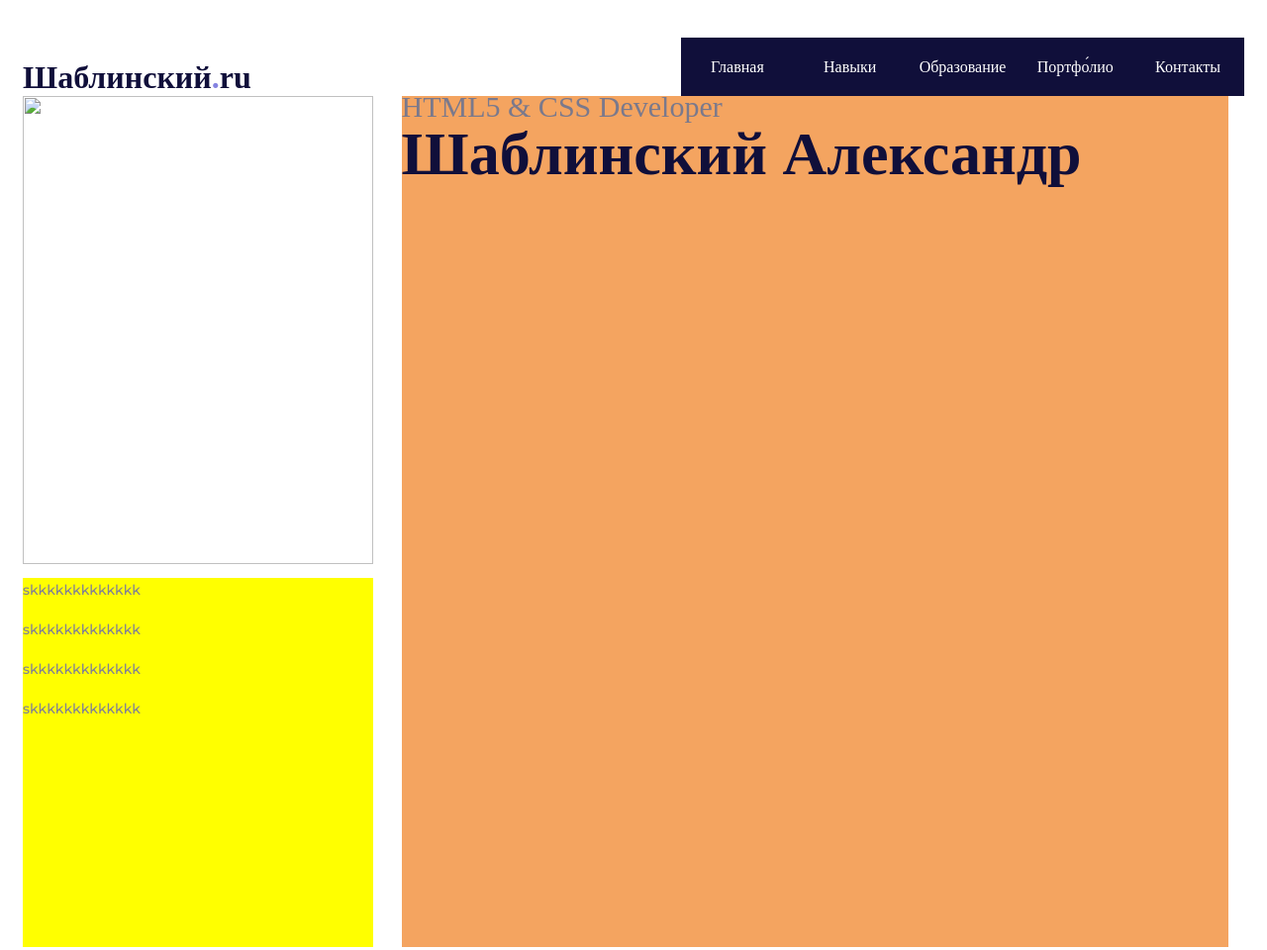
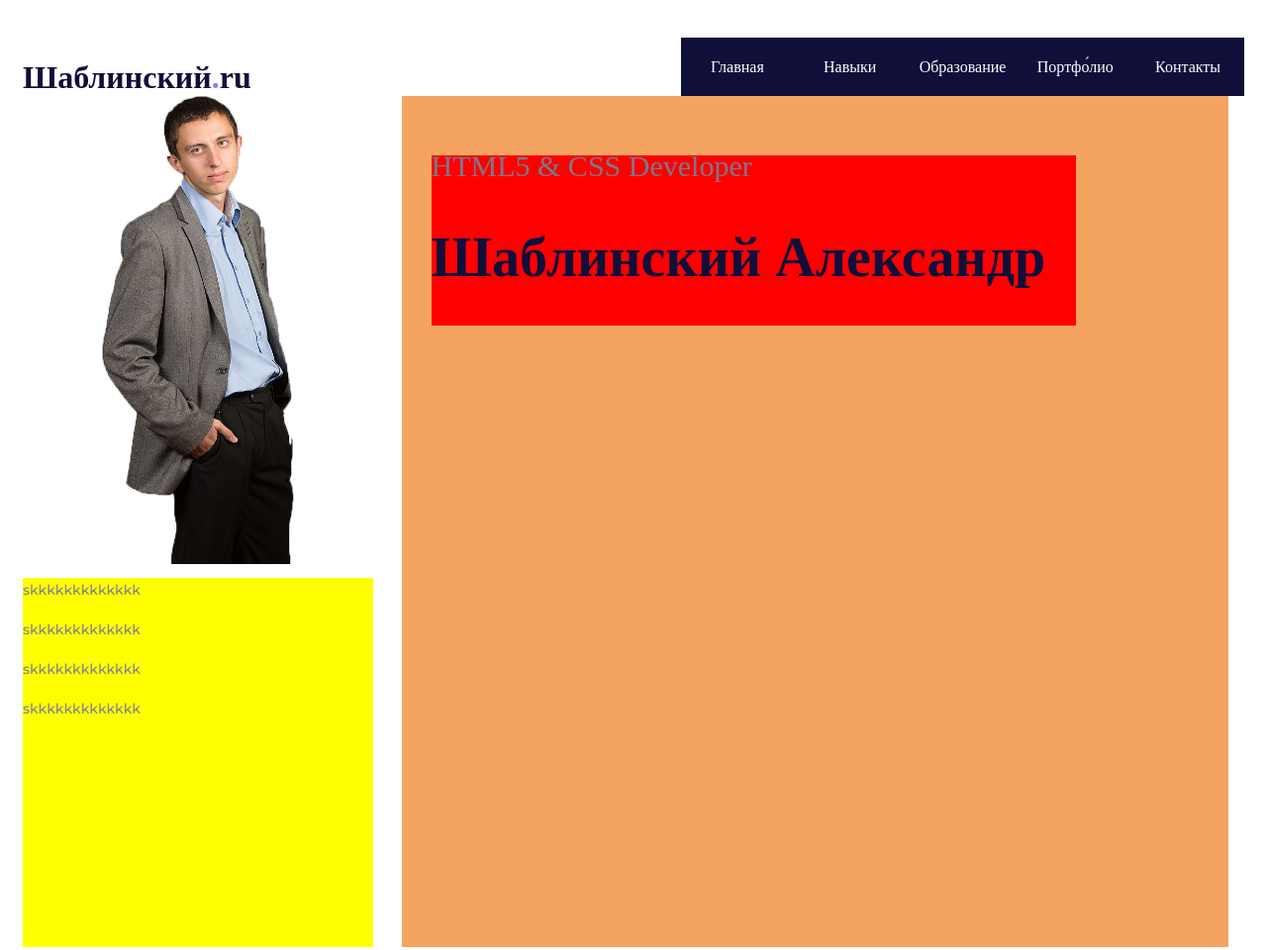
Before and after one commit to 1A1exander1/portfolio, a website: page src/index.html in a window 1280 px wide. Shown: the whole page at 99% size. Drawn offline with nearby package versions, Linux system fonts and the light colour scheme; files that its build step writes are made by us from their sources.

Commit message:
обновил

```diff
--- a/src/css/content.scss
+++ b/src/css/content.scss
@@ -37,17 +37,7 @@
                             position: absolute;
                             top: 0;
                             left: 0;
-                           /* object-fit: cover;
-                            object-position: center;
-                            width: 35%;
-                            height: 100%;
-                            position: absolute;
-                            top: 0;
-                            left: 0;
-                            right: 0;
-                            top: 0;
-                            margin: auto;
-                            */
+
                         }
                     }
                     &__info{
@@ -59,16 +49,26 @@
                     width: calc(69%  - 16px);
                     background:sandybrown;
                     margin:  8px;
+                    display: flex;
+                    justify-content: space-between;
                     &__title{
 
+                        display: flex;
+                        flex-wrap: wrap;
+                        max-width: 78%;
+                        height: 20%;
+                       background:red;
+                       margin-top: 60px;
+                       margin-left: 30px;
                        .subtitle{
+
                         font-size: 30px;
                         font-weight: 500;
                         color: $information-text_color;
                         line-height: .75;
                        }
                        .heading{
-                        font-size: 62px;
+                        font-size: calc(32px + 30 * (100vw / 1600));
                         font-weight: bold;
                         color: $main_color;
                         line-height: .75;
--- a/src/css/media.scss
+++ b/src/css/media.scss
@@ -49,6 +49,16 @@
                         background:sandybrown;
                         height: 900px;
                         width: calc(100%  - 16px);
+                        &__title{
+
+
+                           .subtitle{
+
+                           }
+                           .heading{
+                            font-size: calc(32px + (30 + 30 * 0.7) * ((100vw - 1200px)/ 1600));
+                           }
+                        }
                     }
                 }
             }
--- a/src/index.html
+++ b/src/index.html
@@ -58,7 +58,7 @@
                     <div class="item">
                         <div class="general-information">
                              <div class="general-information__img">
-                                <img src="img/banner.png" alt="">
+                                <img src="img/img-banner.png" alt="">
                              </div>
                              <div class="general-information__info">
                                  <p>skkkkkkkkkkkkk</p>
```
